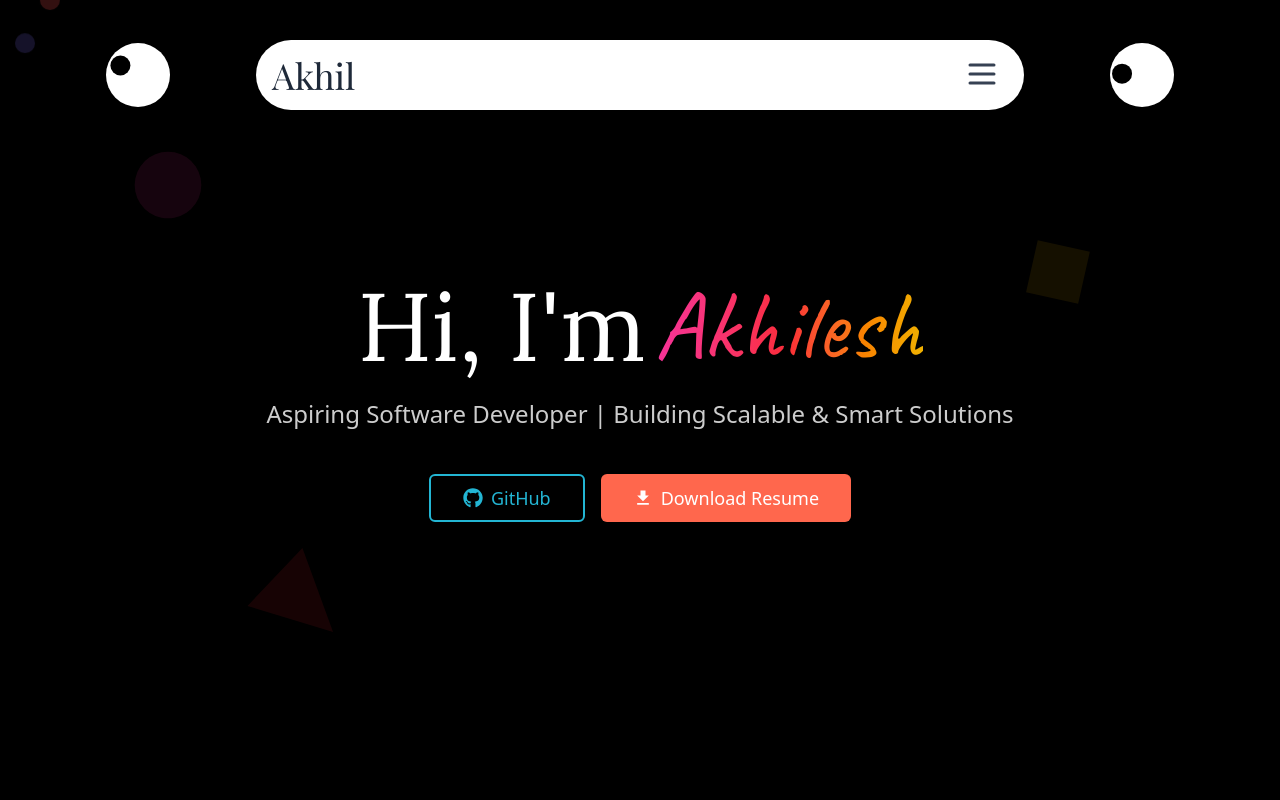
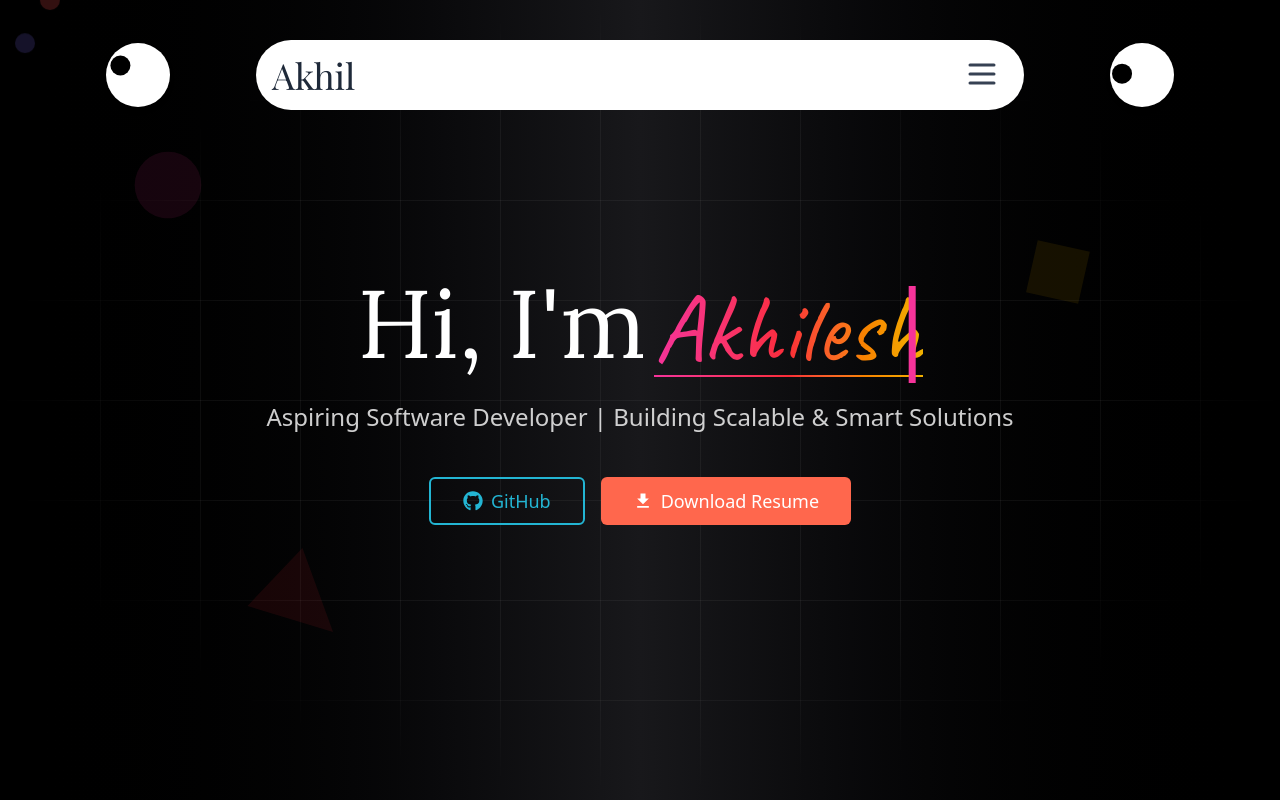
Before and after one commit to silky-x0/Portfolio, a React (Vite) app: page / in a window 1280 px wide. Both pictures are taken after a click on the button "Menu". Shown: the top 800 px of the page. Built offline with nearby package versions, Linux system fonts and the light colour scheme; a web font is replaced by a local one.

Commit message:
changed bg

```diff
--- a/src/Components/Hero.tsx
+++ b/src/Components/Hero.tsx
@@ -67,8 +67,49 @@ function Hero() {
     }
   }
 
+  // Add new animation variants
+  const nameHighlightVariants = {
+    initial: { width: "0%" },
+    animate: {
+      width: "100%",
+      transition: { duration: 1, delay: 1.2 }
+    }
+  };
+
+  const cursorVariants = {
+    blinking: {
+      opacity: [0, 0, 1, 1],
+      transition: {
+        duration: 1,
+        repeat: Infinity,
+        repeatDelay: 0
+      }
+    }
+  };
+
+  const backgroundVariants = {
+    initial: {
+      backgroundPosition: "0% 50%"
+    },
+    animate: {
+      backgroundPosition: ["0% 50%", "100% 50%", "0% 50%"],
+      transition: {
+        duration: 15,
+        ease: "linear",
+        repeat: Infinity
+      }
+    }
+  };
+
   return (
-    <div className="min-h-screen flex items-center justify-center px-4 overflow-hidden" id="home">
+    <motion.div
+      className="min-h-screen flex items-center justify-center px-4 overflow-hidden relative bg-gradient-to-r from-black via-zinc-900 to-black"
+      variants={backgroundVariants}
+      initial="initial"
+      animate="animate"
+    >
+      {/* Animated background grid */}
+      <div className="absolute inset-0 w-full h-full bg-[linear-gradient(rgba(255,255,255,0.05)_1px,transparent_1px),linear-gradient(90deg,rgba(255,255,255,0.05)_1px,transparent_1px)] bg-[size:100px_100px] [mask-image:radial-gradient(ellipse_50%_50%_at_50%_50%,black_70%,transparent_100%)]" />
 
       <motion.svg
         className="absolute w-20 h-20 left-[10%] top-[20%] text-pink-500/30"
@@ -143,7 +184,7 @@ function Hero() {
       </motion.svg>
 
       <motion.div
-        className="text-center relative w-full"
+        className="text-center relative w-full z-10"
         variants={containerVariants}
         initial="hidden"
         animate="visible"
@@ -156,6 +197,7 @@ function Hero() {
           >
             Hi, I'm
           </motion.span>
+          <div className="relative">
             <motion.span
               variants={textVariants}
               className="bg-gradient-to-r from-pink-500 via-red-500 to-yellow-500 bg-clip-text text-transparent relative"
@@ -163,6 +205,20 @@ function Hero() {
             >
               Akhilesh
             </motion.span>
+            <motion.div
+              className="absolute bottom-0 left-0 h-[2px] bg-gradient-to-r from-pink-500 via-red-500 to-yellow-500"
+              variants={nameHighlightVariants}
+              initial="initial"
+              animate="animate"
+            />
+            <motion.span
+              className="absolute -right-4 top-0 text-pink-500"
+              variants={cursorVariants}
+              animate="blinking"
+            >
+              |
+            </motion.span>
+          </div>
         </div>
         <motion.p
           variants={textVariants}
@@ -197,7 +253,7 @@ function Hero() {
           </Button>
         </motion.div>
       </motion.div>
-    </div>
+    </motion.div>
   )
 }
 
```
Lines whose indentation alone changed are shown as unchanged.
